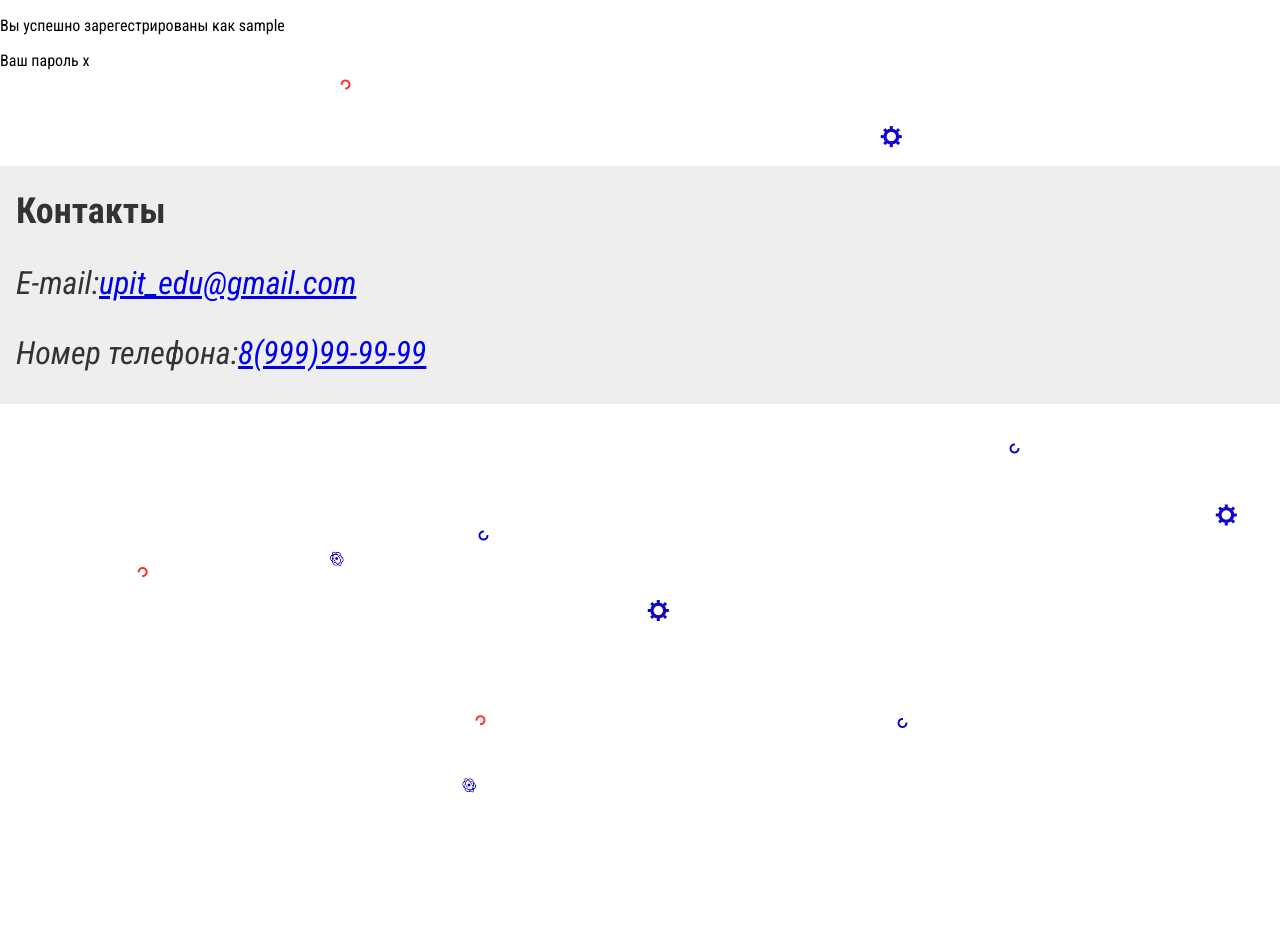
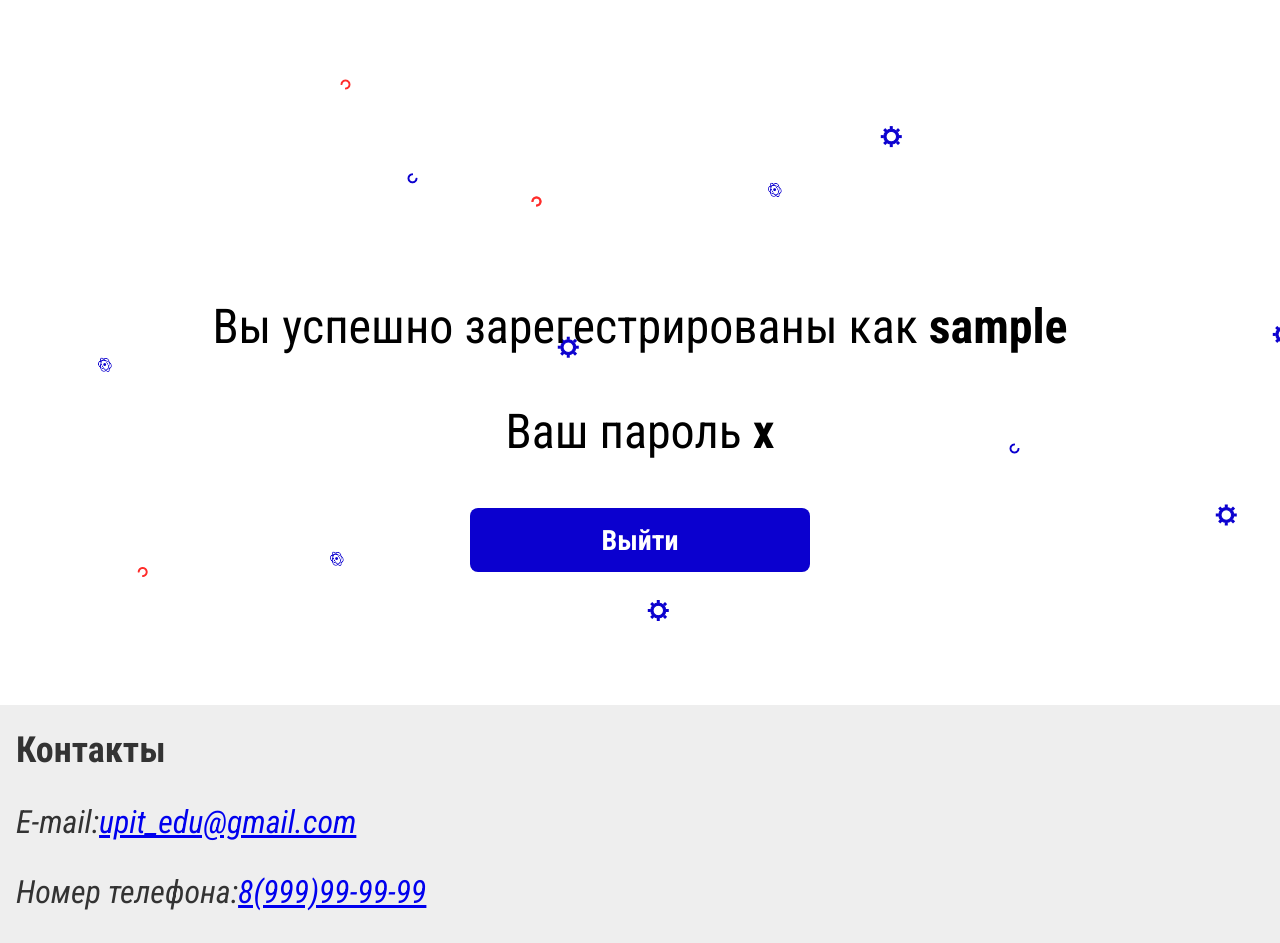
Before and after one commit to Atiche/UPIT, a Django app: template upit/upit_main/templates/account.html in a window 1280 px wide. Before the commit the page ends 793 px from the top, so only its background shows below. Run offline with Django 5.2, Linux system fonts and the light colour scheme; the template is opened without the code that fills it: most values are stand-ins (such as "Sample title", 1, 10 or a date in 2020); parts of the project's set-up code (start-up, migrations or seed data) failed here and were passed over.

Commit message:
modified:   upit/upit/__pycache__/settings.cpython-312.pyc 	modified:   upit/upit_main/static/JS/index.js 	modified:   upit/upit_main/templates/account.html

```diff
--- a/upit/upit_main/static/JS/index.js
+++ b/upit/upit_main/static/JS/index.js
@@ -14,6 +14,7 @@ function removeClass(element) {
 addClass(images_news[i]);
 function SwitchImage(direction) {
     removeClass(images_news[i]);
+    clearInterval(id_interval);
 
     if (direction === "right") {
         i = (i + 1) % images_news.length;
@@ -22,12 +23,13 @@ function SwitchImage(direction) {
     }
 
     addClass(images_news[i]);
+    id_interval = setInterval(() => SwitchImage("right"), 5000);
 }
 
 arrow_left.addEventListener("click", () => SwitchImage("left"));
 arrow_right.addEventListener("click", () => SwitchImage("right"));
 
-setInterval(() => SwitchImage("right"), 5000);
+let id_interval = setInterval(() => SwitchImage("right"), 5000);
 
 
 //Бургерное и боковое меню
--- a/upit/upit_main/templates/account.html
+++ b/upit/upit_main/templates/account.html
@@ -12,11 +12,13 @@
 		</head>
 		<body>
 
-			<main role="main">
+			<main role="main" style = "min-height: 375px; text-align: center; padding-top: 250px">
 				{% autoescape off %}
-                    <p>Вы успешно зарегестрированы как {{username}}</p>
-                    <p>Ваш пароль {{password}}</p>
+                    <p style = "font-size: 48px">Вы успешно зарегестрированы как <b>{{username}}</b></p>
+                    <p style = "font-size: 48px">Ваш пароль <b>{{password}}</b></p>
+					<a href = "/"><button style = "background-color: #0b00cf; color:#ffffff; border: none; border-radius: 8px; font-family: 'Roboto Condensed'; font-size: 28px; font-weight: bold; width: 340px; height: 64px; cursor: pointer">Выйти</button></a>
                 {% endautoescape %}
+			</main>
 			<footer>
 				<h1>Контакты</h1>
 				<address>
```
